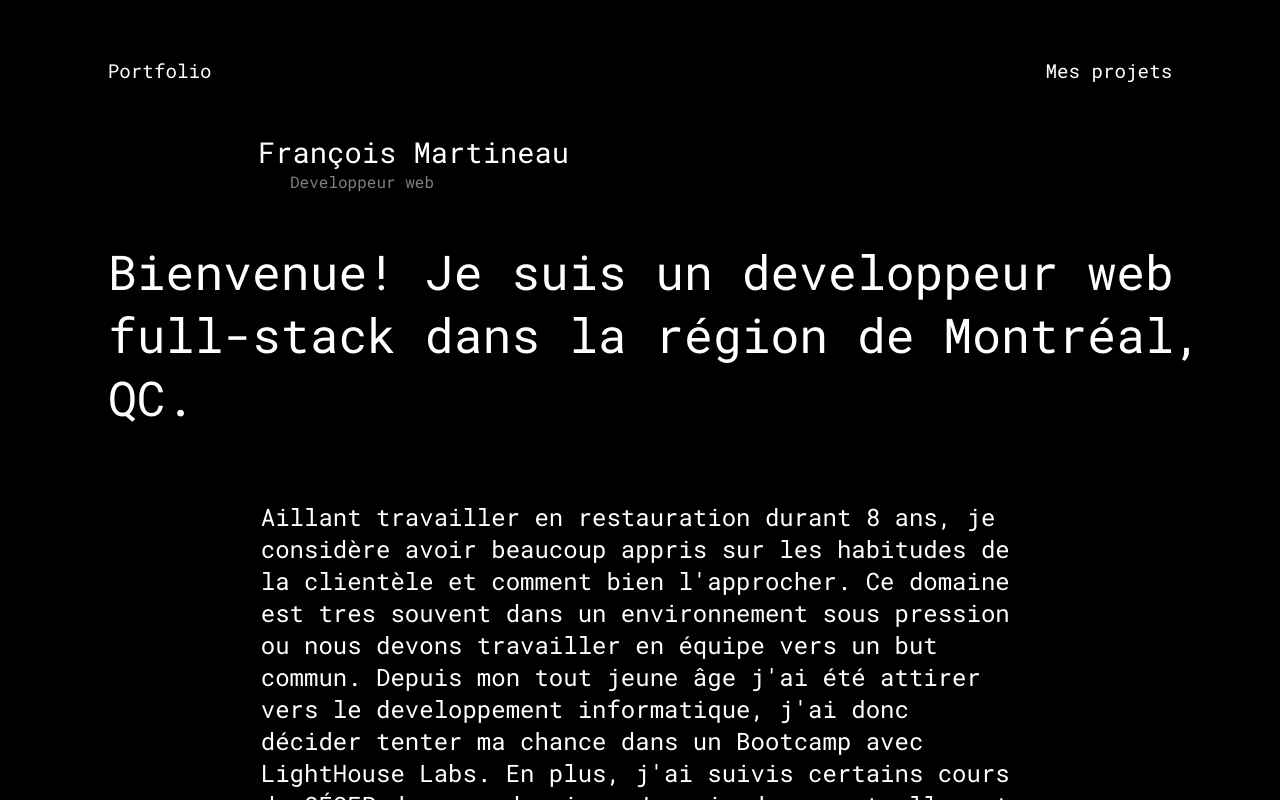
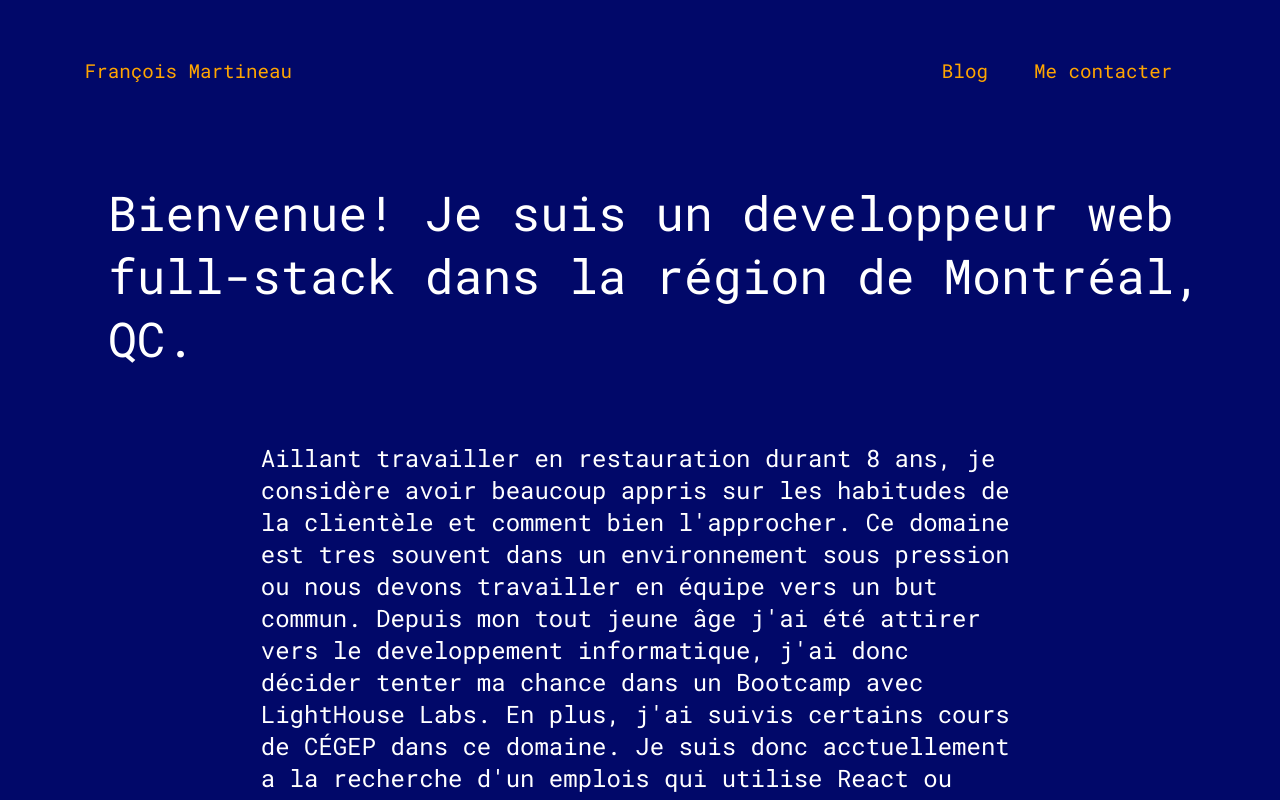
Before and after one commit to franccy29/portefolio, a React (Create React App) app: page / in a window 1280 px wide. Built offline with nearby package versions, Linux system fonts and the light colour scheme.

Commit message:
changes to the core
changement vers une nouvelle idée.

```diff
--- a/src/components/Headers.jsx
+++ b/src/components/Headers.jsx
@@ -6,15 +6,19 @@ function Headers(props) {
   const { onClick } = props;
   const [hoverComponent, setHoverComponent] = useState(null);
   const total = useRef();
-  const titre = useRef();
-  const projet = useRef();
+  const nom = useRef();
+  const blog = useRef();
+  const contact = useRef();
+
 
   const findState = (args) => {
     switch (args) {
-      case "titre":
-        return titre;
-      case "projet":
-        return projet;
+      case "nom":
+        return nom;
+      case "blog":
+        return blog;
+      case "contact":
+        return contact;
       default:
         return null;
     }
@@ -29,8 +33,9 @@ function Headers(props) {
     if (hoverComponent) {
       gsap.to(target.current, { borderRadius: "60%", borderBottom: "2px solid white" });
     } else {
-      gsap.to(titre.current, { borderRadius: "0%", border: "0px solid white" });
-      gsap.to(projet.current, { borderRadius: "0%", border: "0px solid white" });
+      gsap.to(nom.current, { borderRadius: "0%", border: "0px solid white" });
+      gsap.to(blog.current, { borderRadius: "0%", border: "0px solid white" });
+      gsap.to(contact.current, { borderRadius: "0%", border: "0px solid white" });
     }
   }, [hoverComponent])
 
@@ -38,23 +43,31 @@ function Headers(props) {
   return (
     <StyledHeaders ref={total} >
       <span
-        ref={titre}
-        className={"titre"}
-        onMouseEnter={() => setHoverComponent("titre")}
+        ref={nom}
+        className={"nom"}
+        onMouseEnter={() => setHoverComponent("nom")}
         onMouseLeave={() => setHoverComponent(null)}
         onClick={() => onClick("HomePage")}
       >
-        Portfolio
+        François Martineau
       </span>
 
       <div className={"item"} >
         <span
-          ref={projet}
-          onMouseEnter={() => setHoverComponent("projet")}
+          ref={blog}
+          onMouseEnter={() => setHoverComponent("blog")}
           onMouseLeave={() => setHoverComponent(null)}
-          onClick={() => onClick("projet")}
+          onClick={() => onClick("blog")}
         >
-          Mes projets
+          Blog
+        </span>
+        <span
+          ref={contact}
+          onMouseEnter={() => setHoverComponent("contact")}
+          onMouseLeave={() => setHoverComponent(null)}
+          onClick={() => onClick("contact")}
+        >
+          Me contacter
         </span>
       </div>
 
--- a/src/components/HomePage.jsx
+++ b/src/components/HomePage.jsx
@@ -33,10 +33,6 @@ function HomePage() {
 
   return (
     <StyledHomePage>
-      <div className={"nameTag"}>
-        <span className={"nom"} ref={name} >François Martineau</span>
-        <span className={"profession"} ref={profession} >Developpeur web</span>
-      </div>
       <div className={"intro"} ref={intro} >
         Bienvenue! Je suis un developpeur web full-stack dans la région de Montréal, QC.
       </div>
--- a/src/index.css
+++ b/src/index.css
@@ -1,5 +1,5 @@
 body {
-  background-color: black;
+  background-color: rgb(1, 8, 105);
   box-sizing: border-box;
   height: 100%;
 }
--- a/src/styles/Headers.styles.jsx
+++ b/src/styles/Headers.styles.jsx
@@ -1,7 +1,7 @@
 import styled from 'styled-components'
 
 export const StyledHeaders = styled.div`
-  color: white;
+  color: orange;
   display: flex;
   justify-content: space-between;
   font-size: 1.2em;
--- a/src/styles/HomePage.styles.jsx
+++ b/src/styles/HomePage.styles.jsx
@@ -6,7 +6,7 @@ export const StyledHomePage = styled.div`
   flex-direction: column;
   align-items: center;
   margin-top: 100px;
-  overflow: hidden;
+  overflow-x: hidden;
 
   & .resume {
     width: 60%;
@@ -36,11 +36,4 @@ export const StyledHomePage = styled.div`
   & .images {
     align-self: center;
   }
-
-  & .nameTag {
-    display: flex;
-    flex-direction: column;
-    align-self: flex-start;
-    margin-left: 150px;
-  }
 `;
```
